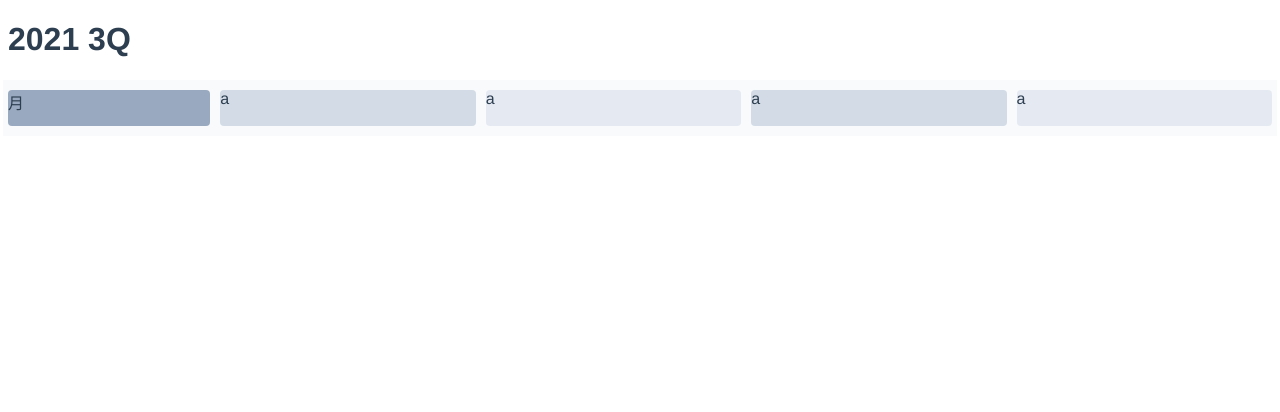
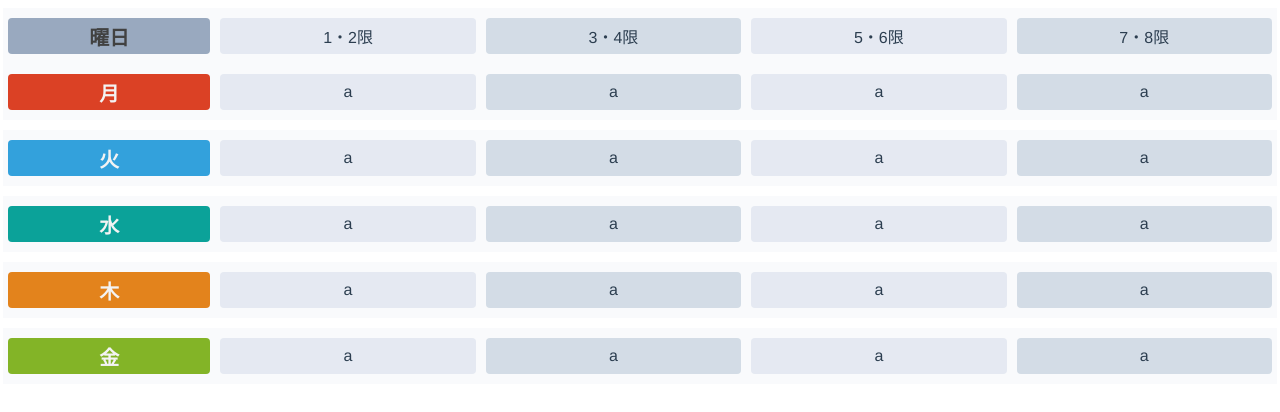
Before and after one commit to harsssh/Timetable, a Vue app: page / in a window 1280 px wide. Shown: the top 412 px of the page. Built offline with nearby package versions, Linux system fonts and the light colour scheme.

Commit message:
structure of table

```diff
--- a/src/App.vue
+++ b/src/App.vue
@@ -6,7 +6,7 @@
 
 <script lang="ts">
 import { Component, Vue } from 'vue-property-decorator'
-import TimeTable from './components/TimeTable'
+import TimeTable from './components/TimeTable.vue'
 
 @Component({
   components: {
@@ -24,3 +24,5 @@ export default class App extends Vue {}
   color: #2c3e50;
 }
 </style>
+
+<style scoped></style>
--- a/src/components/TimeTable.vue
+++ b/src/components/TimeTable.vue
@@ -1,17 +1,19 @@
 <template>
-  <div class="time-table-conteiner">
-    <h1>2021 3Q</h1>
-    <Week :week="weekDays[0]"/>
+  <div class="time-table-container">
+    <WeekHeader />
+    <Week v-for="(week, id) in weekDays" :key="id" :week="week" />
   </div>
 </template>
 
 <script lang="ts">
 import { Component, Vue } from 'vue-property-decorator'
-import Week from './Week'
+import Week from './Week.vue'
+import WeekHeader from './WeekHeader.vue'
 
 @Component({
   components: {
     Week,
+    WeekHeader,
   },
 })
 export default class TimeTable extends Vue {
--- a/src/components/Week.vue
+++ b/src/components/Week.vue
@@ -1,20 +1,20 @@
 <template>
   <el-row type="flex" class="row-bg" :gutter="10">
     <el-col :span="4">
-      <div class="content bg-purple-dark">{{ week }}</div>
+      <div class="col-container white" :class="weekStyle()">{{ week }}</div>
     </el-col>
 
     <el-col :span="5">
-      <div class="content bg-purple">a</div>
+      <div class="col-container bg-purple-light">a</div>
     </el-col>
     <el-col :span="5">
-      <div class="content bg-purple-light">a</div>
+      <div class="col-container bg-purple">a</div>
     </el-col>
     <el-col :span="5">
-      <div class="content bg-purple">a</div>
+      <div class="col-container bg-purple-light">a</div>
     </el-col>
     <el-col :span="5">
-      <div class="content bg-purple-light">a</div>
+      <div class="col-container bg-purple">a</div>
     </el-col>
   </el-row>
 </template>
@@ -23,8 +23,26 @@
 import { Component, Prop, Vue } from 'vue-property-decorator'
 
 @Component
-export default class TimeTable extends Vue {
+export default class Week extends Vue {
   @Prop() private week!: string
+
+  weekStyle(): string | undefined {
+    if (this.week === '月') {
+      return 'week-mon'
+    }
+    if (this.week === '火') {
+      return 'week-tue'
+    }
+    if (this.week === '水') {
+      return 'week-wed'
+    }
+    if (this.week === '木') {
+      return 'week-thu'
+    }
+    if (this.week === '金') {
+      return 'week-fri'
+    }
+  }
 }
 </script>
 
@@ -32,20 +50,29 @@ export default class TimeTable extends Vue {
 .el-col {
   border-radius: 4px;
 }
+
+.el-row {
+  margin-bottom: 10px;
+}
+
+.el-row:last-child {
+  margin-bottom: 0;
+}
 </style>
 
 <style scoped>
-.bg-purple-dark {
-  background: #99a9bf;
-}
 .bg-purple {
   background: #d3dce6;
 }
+
 .bg-purple-light {
   background: #e5e9f2;
 }
 
-.content {
+.col-container {
+  display: flex;
+  justify-content: center;
+  align-items: center;
   border-radius: 4px;
   min-height: 36px;
 }
@@ -54,4 +81,33 @@ export default class TimeTable extends Vue {
   padding: 10px 0;
   background-color: #f9fafc;
 }
+
+.bg-purple-dark {
+  background: #99a9bf;
+}
+
+.white {
+  font-weight: bold;
+  color: #f3f3f3;
+  font-size: 20px;
+}
+.week-mon {
+  background-color: #db4125;
+}
+
+.week-tue {
+  background-color: #33a1dc;
+}
+
+.week-wed {
+  background-color: #0ba299;
+}
+
+.week-thu {
+  background-color: #e3831c;
+}
+
+.week-fri {
+  background-color: #83b427;
+}
 </style>
--- /dev/null
+++ b/src/components/WeekHeader.vue
@@ -0,0 +1,104 @@
+<template>
+  <div class="week-header-container">
+    <el-row type="flex" class="row-bg" :gutter="10">
+      <el-col :span="4">
+        <div class="col-container black bg-purple-dark">曜日</div>
+      </el-col>
+
+      <el-col :span="5">
+        <div class="col-container bg-purple-light">
+          <el-popover
+            placement="top"
+            title="授業時間"
+            width="200"
+            trigger="hover"
+            content="8:50-10:30"
+          >
+            <span slot="reference">1・2限</span>
+          </el-popover>
+        </div>
+      </el-col>
+      <el-col :span="5">
+        <div class="col-container bg-purple">
+          <el-popover
+            placement="top"
+            title="授業時間"
+            width="200"
+            trigger="hover"
+            content="10:40-12:20"
+          >
+            <span slot="reference">3・4限</span>
+          </el-popover>
+        </div>
+      </el-col>
+      <el-col :span="5">
+        <div class="col-container bg-purple-light">
+          <el-popover
+            placement="top"
+            title="授業時間"
+            width="200"
+            trigger="hover"
+            content="14:20-16:00"
+          >
+            <span slot="reference">5・6限</span>
+          </el-popover>
+        </div>
+      </el-col>
+      <el-col :span="5">
+        <div class="col-container bg-purple">
+          <el-popover
+            placement="top"
+            title="授業時間"
+            width="200"
+            trigger="hover"
+            content="16:15-17:55"
+          >
+            <span slot="reference">7・8限</span>
+          </el-popover>
+        </div>
+      </el-col>
+    </el-row>
+  </div>
+</template>
+
+<script lang="ts">
+import { Component, Vue } from 'vue-property-decorator'
+
+@Component
+export default class WeekHeader extends Vue {}
+</script>
+
+<style></style>
+
+<style scoped>
+.bg-purple {
+  background: #d3dce6;
+}
+
+.bg-purple-light {
+  background: #e5e9f2;
+}
+
+.col-container {
+  display: flex;
+  justify-content: center;
+  align-items: center;
+  border-radius: 4px;
+  min-height: 36px;
+}
+
+.row-bg {
+  padding: 10px 0;
+  background-color: #f9fafc;
+}
+
+.bg-purple-dark {
+  background: #99a9bf;
+}
+
+.black {
+  font-weight: bold;
+  color: #414141;
+  font-size: 20px;
+}
+</style>
--- a/src/main.ts
+++ b/src/main.ts
@@ -1,7 +1,7 @@
 import Vue from 'vue'
 import App from './App.vue'
 import ElementUI from 'element-ui'
-import 'element-ui/lib/theme-chalk/index.css';
+import 'element-ui/lib/theme-chalk/index.css'
 
 Vue.use(ElementUI)
 
```
Also changed, not shown: src/components/ClassCard.vue (added, +14 -0 lines).
